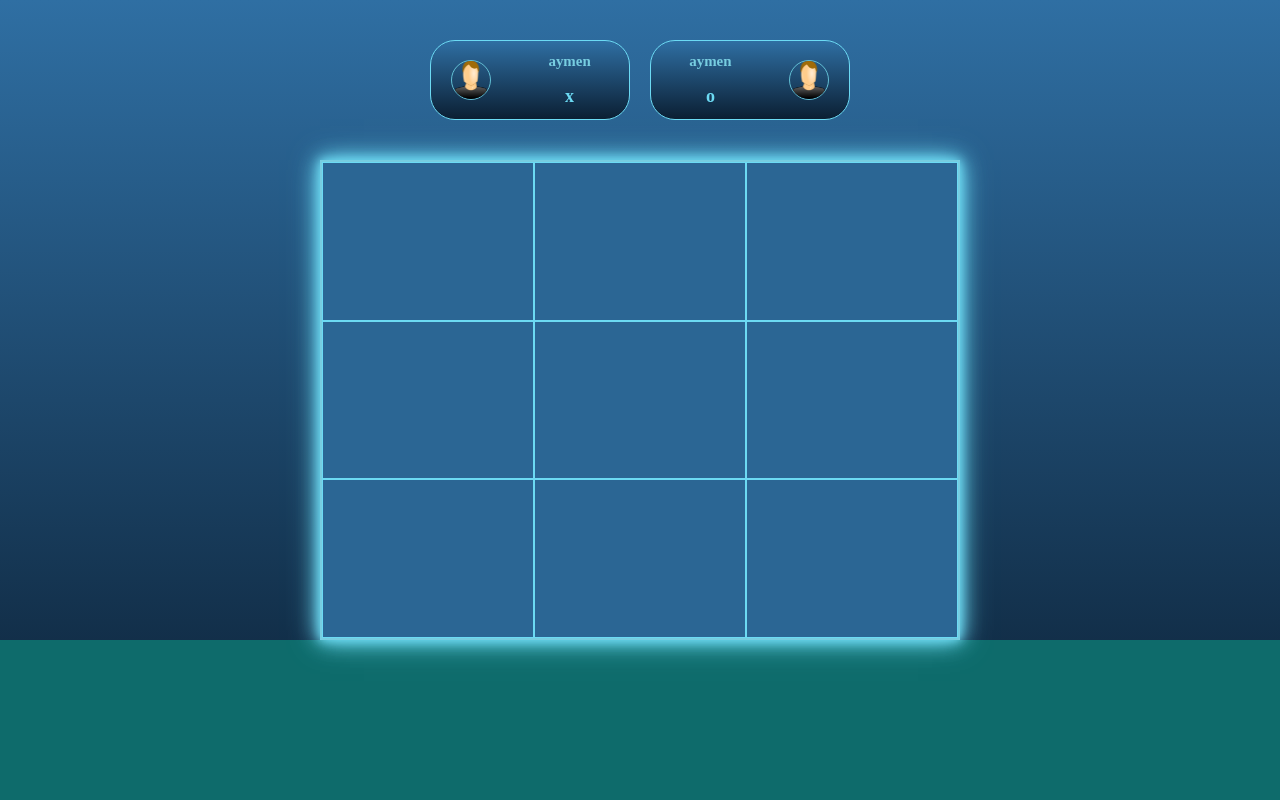
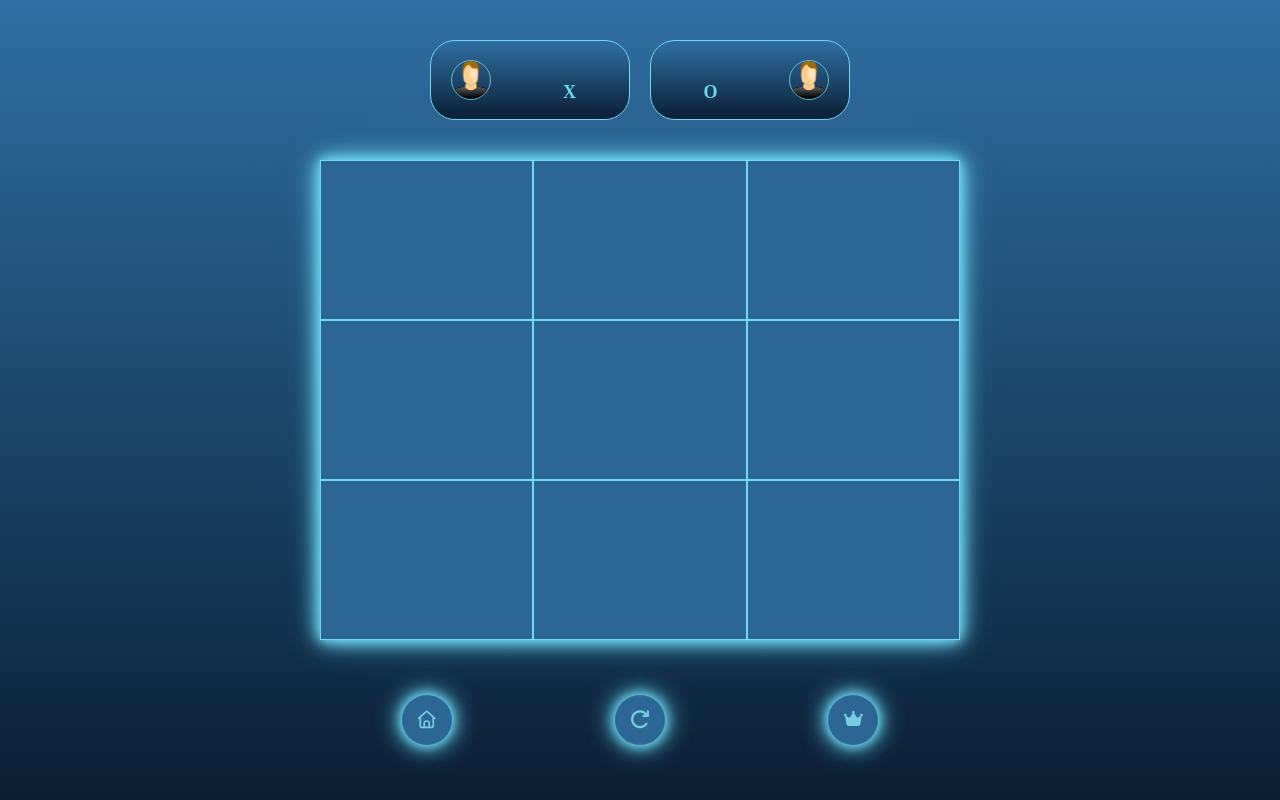
Before and after one commit to Aymen-chakir/tic-tac-teo, a plain HTML site: page public/pages/game.html in a window 1280 px wide. Drawn offline with Linux system fonts and the light colour scheme.

Commit message:
finish structure ans css of page 'game'without js

```diff
--- a/public/css/app.css
+++ b/public/css/app.css
@@ -76,9 +76,7 @@ button a:hover {
 .containerGame {
     height: 100vh;
     background: linear-gradient(to top, #0b1f33, #2f6fa3);
-    /* display: flex;
-    justify-content: center;
-    align-items: center; */
+
 }
 
 .firstPart {
@@ -158,7 +156,8 @@ button a:hover {
 .divname {
     color: #77cde0;
     font-size: large;
-    transition: 0.9s;
+    transition: 0.9s ease-in-out;
+    border-bottom: #77cde0 1px solid;
 }
 
 /* game */
@@ -174,8 +173,6 @@ button a:hover {
     width: 50%;
     height: 100%;
     display: grid;
-    grid-template-columns: 1fr 1fr 1fr;
-    border: 2px solid #77cde0;
     animation: glow 1.5s infinite alternate;
 
 
@@ -195,48 +192,61 @@ button a:hover {
 .row1 {
     display: grid;
     grid-template-rows: 1fr 1fr 1fr;
+        grid-template-columns: 1fr 1fr 1fr;
+
 }
-
-.row2 {
-    display: grid;
-    grid-template-rows: 1fr 1fr 1fr;
-}
-
-.row3 {
-    display: grid;
-    grid-template-rows: 1fr 1fr 1fr;
-}
-
 .r1,
 .r2,
 .r3,.r4,.r5,.r6,.r7,.r8,.r9 {
     background-color: #2B6694;
     border: #6cdaf3 1px solid;
 }
- /* {
-  width: 200px;
-  height: 120px;
-  border: 2px solid #6cdaf3;
-  border-radius: 10px;
-  animation: glow 1.5s infinite alternate;
+ .r1:hover,
+.r2:hover,
+.r3:hover,
+.r4:hover,
+.r5:hover,
+.r6:hover,
+.r7:hover,
+.r8:hover,
+.r9:hover {
+    transform: translateY(-30px );
 }
 
-@keyframes glow {
-  from {
-    box-shadow: 0 0 5px #6cdaf3;
-  }
-  to {
-    box-shadow:
-      0 0 10px #6cdaf3,
-      0 0 20px #6cdaf3,
-      0 0 30px #6cdaf3;
-  }
-} */
 
 
 /* kkkkkkkkkkkkkkkkkkk */
 .thirdPart {
     width: 100%;
     height: 20%;
-    background-color: rgb(14, 107, 107);
+    display: flex;
+    justify-content: center;
+    align-items: center;
 }
+.row1 div{
+    display: flex;
+    justify-content: center;
+    align-items: center;
+    font-size: xx-large;
+    font-weight: bold;
+}
+.thirdchild{
+    width: 50%;
+    display: flex;
+    justify-content: space-around;
+}
+.thirdchild i{
+    color: #77cde0;
+    background-color: #2B6694;
+    align-self: center;
+    padding-top: 15px;
+    width: 50px;
+    height: 50px;
+    border-radius: 50%;
+    font-size: large;
+        animation: glow 1.5s infinite alternate;
+
+}
+.thirdchild i:hover{
+   transform: scale(1.2);
+}
--- a/public/js/app.js
+++ b/public/js/app.js
@@ -0,0 +1,14 @@
+let type = document.querySelectorAll('.type')
+let rows = document.querySelectorAll('.row1 div')
+let turn = 'X'
+
+
+rows.forEach(cell => {
+    cell.addEventListener('click', () => {
+        if (cell.textContent === '') {
+            cell.textContent = turn
+            turn = turn === 'X' ? 'O' : 'X'
+            cell.style.color ='white'
+        }
+    })
+})
--- a/public/pages/game.html
+++ b/public/pages/game.html
@@ -5,6 +5,9 @@
     <meta charset="UTF-8">
     <meta name="viewport" content="width=device-width, initial-scale=1.0">
     <link rel="stylesheet" href="../css/app.css">
+    <link rel="stylesheet" href="https://cdnjs.cloudflare.com/ajax/libs/font-awesome/7.0.1/css/all.min.css"
+        integrity="sha512-2SwdPD6INVrV/lHTZbO2nodKhrnDdJK9/kg2XD1r9uGqPo1cUbujc+IYdlYdEErWNu69gVcYgdxlmVmzTWnetw=="
+        crossorigin="anonymous" referrerpolicy="no-referrer" />
     <title>game-tic-tak-teo</title>
 </head>
 
@@ -22,10 +25,10 @@
                 <!-- infomation player -->
                 <div class="PlayerInformation">
                     <div class="divname">
-                        <h5 class="Playername">aymen</h5>
+                        <h5 class="Playername"></h5>
                     </div>
                     <div class="divtype">
-                        <div class="type">x</div>
+                        <div class="type">X</div>
                     </div>
                 </div>
             </div>
@@ -34,10 +37,10 @@
                 <!-- infomation player -->
                 <div class="PlayerInformation">
                     <div class="divname">
-                        <h5 class="Playername">aymen</h5>
+                        <h5 class="Playername"></h5>
                     </div>
                     <div class="divtype">
-                        <div class="type">o</div>
+                        <div class="type">O</div>
                     </div>
                 </div>
                 <div class="playerimag"><img src="../images/user-33638_1280.webp" alt=""></div>
@@ -51,13 +54,11 @@
                     <div class="r1"></div>
                     <div class="r2"></div>
                     <div class="r3"></div>
-                </div>
-                <div class="row2">
+
                     <div class="r4"></div>
                     <div class="r5"></div>
                     <div class="r6"></div>
-                </div>
-                <div class="row3">
+
                     <div class="r7"></div>
                     <div class="r8"></div>
                     <div class="r9"></div>
@@ -66,7 +67,13 @@
             </div>
         </div>
         <!-- icon -->
-        <div class="thirdPart"> </div>
+        <div class="thirdPart">
+            <div class="thirdchild">
+               <a href="../../index.html"> <i class="fa-regular fa-house"></i></a>
+               <a href="../pages/game.html"><i class="fa-solid fa-arrow-rotate-right"></i></a>
+               <a href="../pages/home.html"><i class="fa-solid fa-crown"></i></a>
+            </div>
+        </div>
     </section>
 
     <script src="../js/app.js"></script>
```
Also changed, not shown: index.html (+1 -0 lines).
